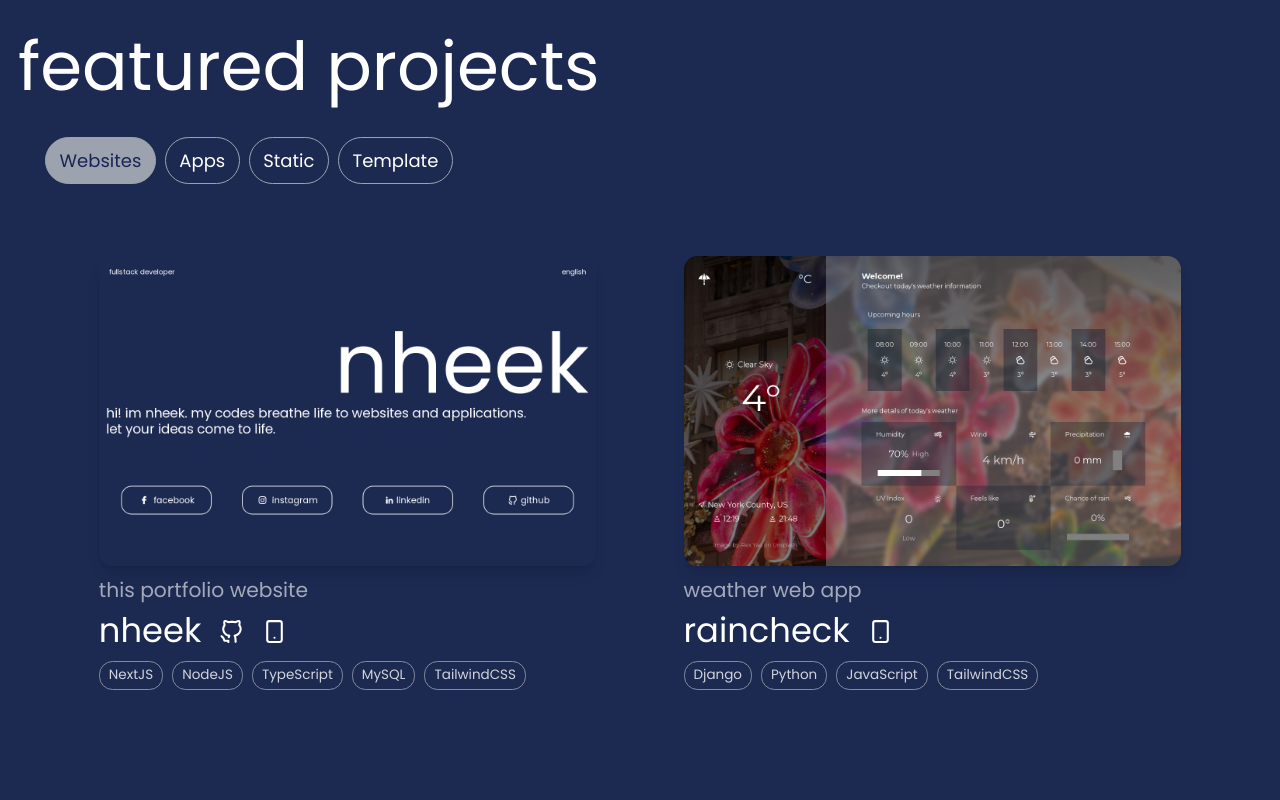
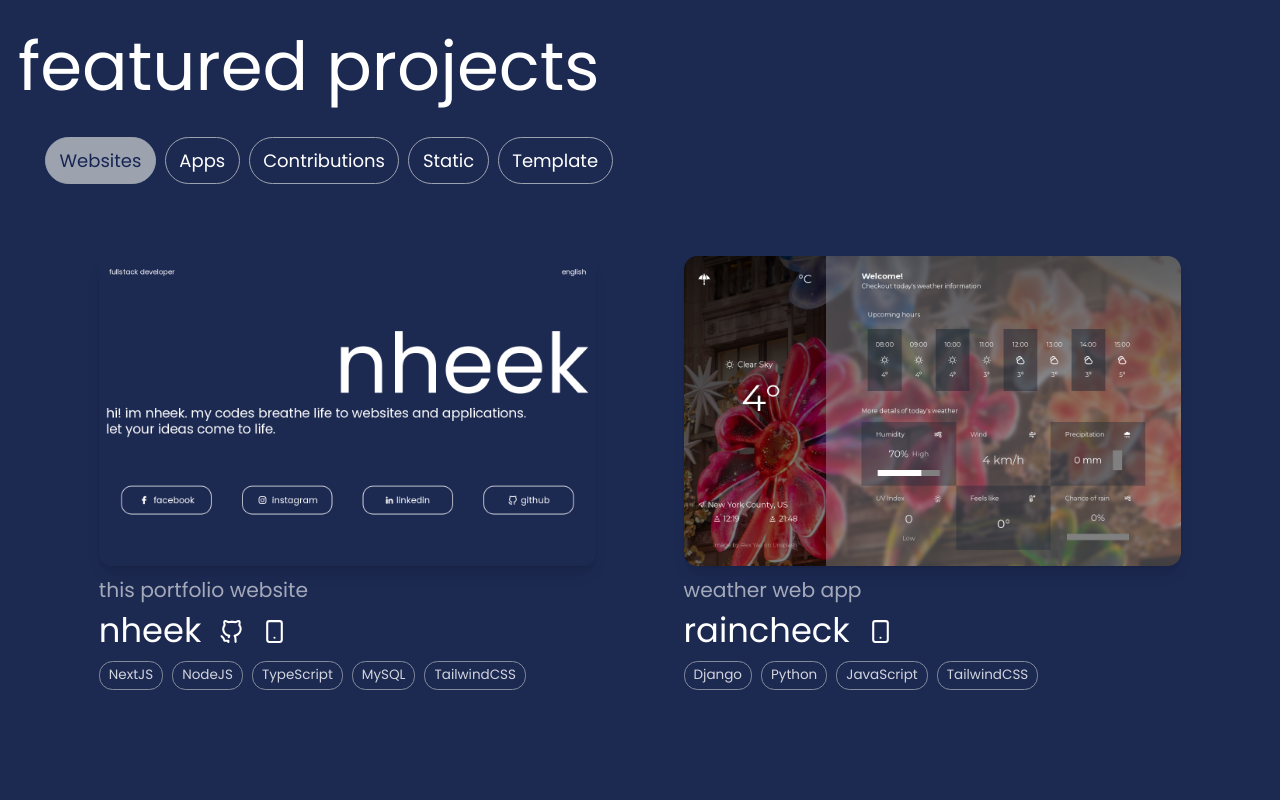
Before and after one commit to nheek/nheek., a Next.js app: page / in a window 1280 px wide. Shown: the part 780-1580 px from the top of the page. Built offline with nearby package versions, Linux system fonts and the light colour scheme.

Commit message:
added "Contributions" category

```diff
--- a/components/featured-projects-item.tsx
+++ b/components/featured-projects-item.tsx
@@ -15,7 +15,6 @@ export default function FeaturedProjectsItem({ category = "websites" }) {
       { name: 'motto', desc: 'virtual friend app', link: 'https://motto.nheek.com/', image: '/featured-projects/motto.png', mobileImage: '/featured-projects/mobile/m-motto.png', techstack: ['NextJS', 'NodeJS', 'TypeScript', 'TailwindCSS'], onGithub: "https://github.com/nheek/motto" },
       { name: 'lookatme', desc: 'real-time statistics entertainment platform', link: 'https://lookatme.nheek.com/', image: '/featured-projects/lookatme.png', mobileImage: '/featured-projects/mobile/m-lookatme.png', techstack: ['ExpressJS', 'MySQL', 'TailwindCSS', 'Socket.IO'] },
       { name: 'bould', desc: 'cover photo focused blog platform', link: 'https://bould.nheek.com/', image: '/featured-projects/bould.png', mobileImage: '/featured-projects/mobile/m-bould.png', techstack: ['AstroJS', 'NodeJS', 'TypeScript', 'TailwindCSS'], onGithub: "https://github.com/nheek/bould" },
-      { name: '<pin/>', desc: 'landing page for <pin/>', link: 'https://pin.nheek.com/', image: '/featured-projects/pin.png', mobileImage: '/featured-projects/mobile/m-pin.png', techstack: ['NextJS', 'TypeScript', 'TailwindCSS'], onGithub: "https://github.com/nheek/PIN", collaborators: [{name: "Lukas Rysjedal", link: "https://github.com/LukasRysjedal"}] },
       { name: 'kledeli', desc: 'children clothing subscription platform', link: 'https://kledeli.nheek.com/', image: '/featured-projects/kledeli.png', mobileImage: '/featured-projects/mobile/m-kledeli.png', techstack: ['PHP', 'MySQL', 'TailwindCSS'] },
       { name: 'swiftgoss', desc: 'anonymous social media platform', link: 'https://swiftgoss.nheek.com/', image: '/featured-projects/swiftgoss.png', mobileImage: '/featured-projects/mobile/m-swiftgoss.png', techstack: ['PHP', 'MySQL'] },
       { name: 'studently', desc: 'schools forum platform', link: 'https://studently.nheek.com/', image: '/featured-projects/studently.png', mobileImage: '/featured-projects/mobile/m-studently.png', techstack: ['PHP', 'MySQL'] },
@@ -25,6 +24,10 @@ export default function FeaturedProjectsItem({ category = "websites" }) {
       { name: 'simple calculator', desc: 'simple calculator application', link: 'https://python.nheek.com/codes/simple_calculator?from_nheek=true', image: '/featured-projects/python/simple_calculator.png', techstack: ['Python', 'PyQt6'] },
       { name: 'weather', desc: 'minimalistic weather application', link: 'https://python.nheek.com/codes/weather?from_nheek=true', image: '/featured-projects/python/weather.png', techstack: ['Python', 'PyQt6'] },
       { name: 'password generator', desc: 'secure password generator application', link: '#', image: '/featured-projects/python/password_generator.png', techstack: ['Python', 'PyQt6'] },
+    ],
+    contributions: [
+      { name: '<pin/>', desc: 'landing page for <pin/>', link: 'https://pin.nheek.com/', image: '/featured-projects/pin.png', mobileImage: '/featured-projects/mobile/m-pin.png', techstack: ['NextJS', 'TypeScript', 'TailwindCSS'], onGithub: "https://github.com/nheek/PIN", collaborators: [{name: "Lukas Rysjedal", link: "https://github.com/LukasRysjedal"}] },
+      { name: 'fribyte', desc: 'landing page for fribyte', link: 'https://fribyte.no/', image: '/featured-projects/fribyte.png', mobileImage: '/featured-projects/mobile/m-pin.png', techstack: ['Zola', 'SCSS'], onGithub: "https://github.com/fribyte-code/fribyte.no" },
     ],
     static: [
       { name: 'lady', desc: 'food service online platform', link: 'https://lady.nheek.com/', image: '/featured-projects/static/lady.png', techstack: ['NextJS', 'TypeScript', 'TailwindCSS'] },
@@ -45,7 +48,6 @@ export default function FeaturedProjectsItem({ category = "websites" }) {
       { name: 'motto', desc: 'virtuell venn app', link: 'https://motto.nheek.com/', image: '/featured-projects/motto.png', mobileImage: '/featured-projects/mobile/m-motto.png', techstack: ['NextJS', 'NodeJS', 'TypeScript', 'Tailwind'], onGithub: "https://github.com/nheek/motto" },
       { name: 'lookatme', desc: 'real-time statistikk underholdningsplattform', link: 'https://lookatme.nheek.com/', image: '/featured-projects/lookatme.png', mobileImage: '/featured-projects/mobile/m-lookatme.png', techstack: ['ExpressJS', 'MySQL', 'TailwindCSS', 'Socket.IO'] },
       { name: 'bould', desc: 'forsidebildefokusert bloggplattform', link: 'https://bould.nheek.com/', image: '/featured-projects/bould.png', mobileImage: '/featured-projects/mobile/m-bould.png', techstack: ['AstroJS', 'NodeJS', 'TypeScript', 'TailwindCSS'], onGithub: "https://github.com/nheek/bould" },
-      { name: '<pin/>', desc: 'landingsside for <pin/>', link: 'https://pin.nheek.com/', image: '/featured-projects/pin.png', mobileImage: '/featured-projects/mobile/m-pin.png', techstack: ['NextJS', 'TypeScript', 'TailwindCSS'], onGithub: "https://github.com/nheek/PIN", collaborators: [{name: "Lukas Rysjedal", link: "https://github.com/LukasRysjedal"}] },
       { name: 'kledeli', desc: 'abonnementsplattform for barneklær', link: 'https://kledeli.nheek.com/', image: '/featured-projects/kledeli.png', mobileImage: '/featured-projects/mobile/m-kledeli.png', techstack: ['PHP', 'MySQL', 'TailwindCSS'] },
       { name: 'swiftgoss', desc: 'anonym sosiale medie', link: 'https://swiftgoss.nheek.com/', image: '/featured-projects/swiftgoss.png', mobileImage: '/featured-projects/mobile/m-swiftgoss.png', techstack: ['PHP', 'MySQL'] },
       { name: 'studently', desc: 'skolens forumplattform', link: 'https://studently.nheek.com/', image: '/featured-projects/studently.png', mobileImage: '/featured-projects/mobile/m-studently.png', techstack: ['PHP', 'MySQL'] },
@@ -55,6 +57,10 @@ export default function FeaturedProjectsItem({ category = "websites" }) {
       { name: 'enkel kalkulator', desc: 'enkel kalkulator applikasjon', link: 'https://python.nheek.com/codes/simple_calculator?from_nheek=true', image: '/featured-projects/python/simple_calculator.png', techstack: ['Python', 'PyQt6'] },
       { name: 'vær', desc: 'minimalistisk vær applikasjon', link: 'https://python.nheek.com/codes/weather?from_nheek=true', image: '/featured-projects/python/weather.png', techstack: ['Python', 'PyQt6'] },
       { name: 'passordgenerering', desc: 'sikker passordgenerering applikasjon', link: '#', image: '/featured-projects/python/password_generator.png', techstack: ['Python', 'PyQt6'] },
+    ],
+    contributions: [
+      { name: '<pin/>', desc: 'landingsside for <pin/>', link: 'https://pin.nheek.com/', image: '/featured-projects/pin.png', mobileImage: '/featured-projects/mobile/m-pin.png', techstack: ['NextJS', 'TypeScript', 'TailwindCSS'], onGithub: "https://github.com/nheek/PIN", collaborators: [{name: "Lukas Rysjedal", link: "https://github.com/LukasRysjedal"}] },
+      { name: 'fribyte', desc: 'landingsside for fribyte', link: 'https://fribyte.no/', image: '/featured-projects/fribyte.png', mobileImage: '/featured-projects/mobile/m-pin.png', techstack: ['Zola', 'SCSS'], onGithub: "https://github.com/fribyte-code/fribyte.no" },
     ],
     static: [
       { name: 'lady', desc: 'nettbasert matserveringstjeneste', link: 'https://lady.nheek.com/', image: '/featured-projects/static/lady.png', techstack: ['NextJS', 'TypeScript', 'TailwindCSS'] },
@@ -67,12 +73,14 @@ export default function FeaturedProjectsItem({ category = "websites" }) {
   };
   const wwwNheekNo = {
     projectsToShowMap: projects_no,
+    contributions: "disse er prosjekter jeg har bidratt til",
     static: "disse er ikke funksjonelle nettsteder/apper",
     template: "disse er nettsteder/apper jeg delvis har kodet",
     with: "med"
   };
   const wwwDefault = {
     projectsToShowMap: projects,
+    contributions: "these are projects i have contributed to",
     static: "these are non-functional websites/applications",
     template: "these are websites/apps i partially coded",
     with: "with"
--- a/components/featured-projects.tsx
+++ b/components/featured-projects.tsx
@@ -5,7 +5,7 @@ import getTextsMap from '../components/get-texts-map';
 export default function FeaturedProjects() {
   const [selectedComponent, setSelectedComponent] = useState(<FeaturedProjectsItem />);
   const [currentCategory, setCurrentCategory] = useState("websites");
-  const categories = ["websites", "apps", "static", "template"];
+  const categories = ["websites", "apps", "contributions", "static", "template"];
 
   const handleItemClick = (component, category) => {
     setSelectedComponent(component);
@@ -16,6 +16,7 @@ export default function FeaturedProjects() {
     featuredProjects: "utvalgte prosjekter",
     websites: "Nettsteder",
     apps: "Apper",
+    contributions: "Contributions",
     static: "Statisk",
     template: "Mal"
   };
@@ -23,6 +24,7 @@ export default function FeaturedProjects() {
     featuredProjects: "featured projects",
     websites: "Websites",
     apps: "Apps",
+    contributions: "Contributions",
     static: "Static",
     template: "Template"
   };
```
Also changed, not shown: public/featured-projects/fribyte.png (added), public/featured-projects/mobile/m-fribyte.png (added).
